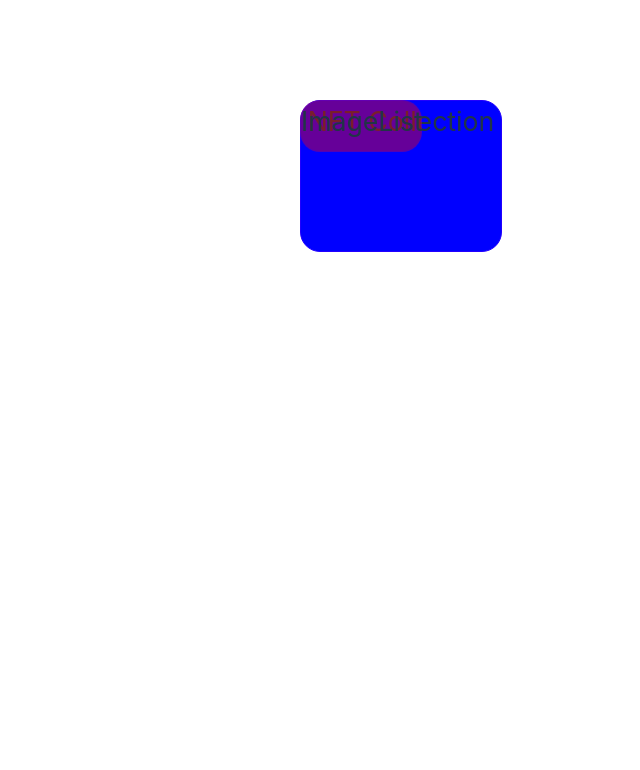
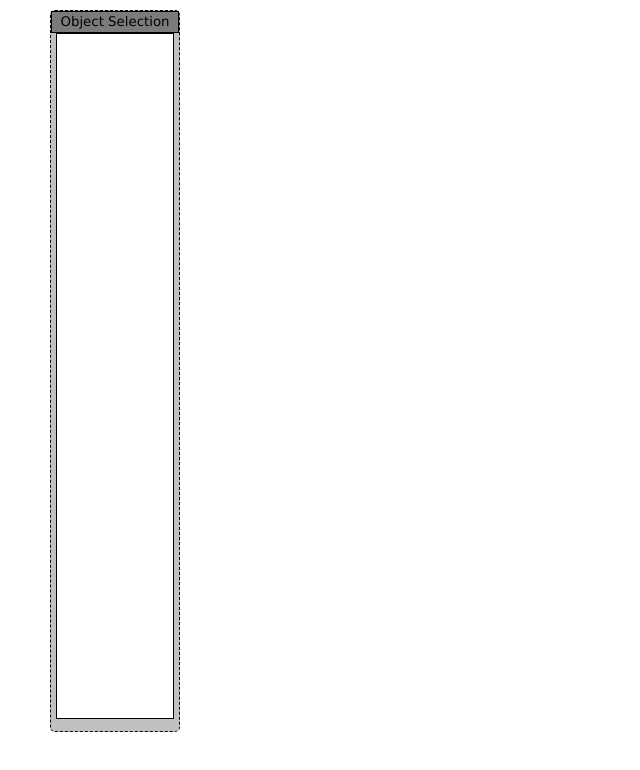
Before and after one commit to GaloisBlocks/GaloisBlocksFrontend, a Svelte app: page / in a window 1280 px wide. Shown: the top 770 px of the page, without its empty margins (0-640 px from the left). Built offline with nearby package versions, Linux system fonts and the light colour scheme.

Commit message:
[UI] Created ObjectMenu component and added logic for dragging.

```diff
--- a/src/App.svelte
+++ b/src/App.svelte
@@ -1,58 +1,4 @@
 <script>
-
-	function dragMe(node) {
-		 let moving = false;
-		 let left = 300;
-		 let top = 100;
-
-		 node.style.position = 'absolute';
-		 node.style.top = `${top}px`;
-		 node.style.left = `${left}px`;
-		 node.style.cursor = 'move';
-		 node.style.userSelect = 'none';
-
-		 node.addEventListener('mousedown', () => {
-			 moving = true;
-		 });
-
-		window.addEventListener('mousemove', (e) => {
-			  if (moving) {
-					 left += e.movementX;
-					 top += e.movementY;
-					 node.style.top = `${top}px`;
-					 node.style.left = `${left}px`;
-				}
-		 });
-
-		 window.addEventListener('mouseup', () => {
-			 moving = false;
-		 });
-
-	}
+    import ObjectMenu from "./components/ObjectMenu.svelte";
 </script>
-
-<style>
-	.nft-col {
-		border: solid 1px rgb(34, 0, 255);
-    background-color:blue;
-    border-radius: 20px;
-    font-size: 20pt;
-    width: 200px;
-    height: 150px;
-	}
-  .img-col {
-		border: solid 1px rgba(34, 0, 255, 0.242);
-    background-color:rgba(255, 0, 0, 0.401);
-    border-radius: 20px;
-    font-size: 20pt;
-    width: 120px;
-    height: 50px;
-	}
-</style>
-
-	<div class="nft-col" use:dragMe >
-		NFT Collection
-  </div>
-	<div class="img-col" use:dragMe >
-		ImageList
-  </div>
+<ObjectMenu/>
--- /dev/null
+++ b/src/components/ObjectMenu.svelte
@@ -0,0 +1,63 @@
+<script>
+  function dragMe(node) {
+    let moving = false;
+    let left = 50;
+    let top = 10;
+
+    let selector = document.getElementById("menu-drag-sel");
+
+    node.style.position = "absolute";
+    node.style.top = `${top}px`;
+    node.style.left = `${left}px`;
+    node.style.cursor = "move";
+    node.style.userSelect = "none";
+
+    selector.addEventListener("mousedown", (e) => {
+      moving = true;
+    });
+
+    window.addEventListener("mousemove", (e) => {
+      if (moving) {
+        left += e.movementX;
+        top += e.movementY;
+        if (left < 0) left = 0;
+        if (top < 0) top = 0;
+        node.style.top = `${top}px`;
+        node.style.left = `${left}px`;
+      }
+    });
+
+    window.addEventListener("mouseup", () => {
+      moving = false;
+    });
+  }
+</script>
+
+<div class="menu-window" use:dragMe>
+  <div id="menu-drag-sel">Object Selection</div>
+  <div class="menu-objs" />
+</div>
+
+<style>
+  .menu-window {
+    border: dashed 1px rgb(0, 0, 0);
+    background-color: rgb(192, 192, 192);
+    border-radius: 5px;
+    font-size: 10pt;
+    font-family: Verdana;
+    color: #000;
+    width: 10vw;
+    height: 90%;
+  }
+  .menu-objs {
+    width: 90%;
+    height: 95%;
+    background-color: rgb(255, 255, 255);
+    border: solid 1px rgb(0, 0, 0);
+    margin: auto;
+  }
+  #menu-drag-sel {
+    background-color: rgb(123, 123, 123);
+    border: solid 1px rgb(0, 0, 0);
+  }
+</style>
```
